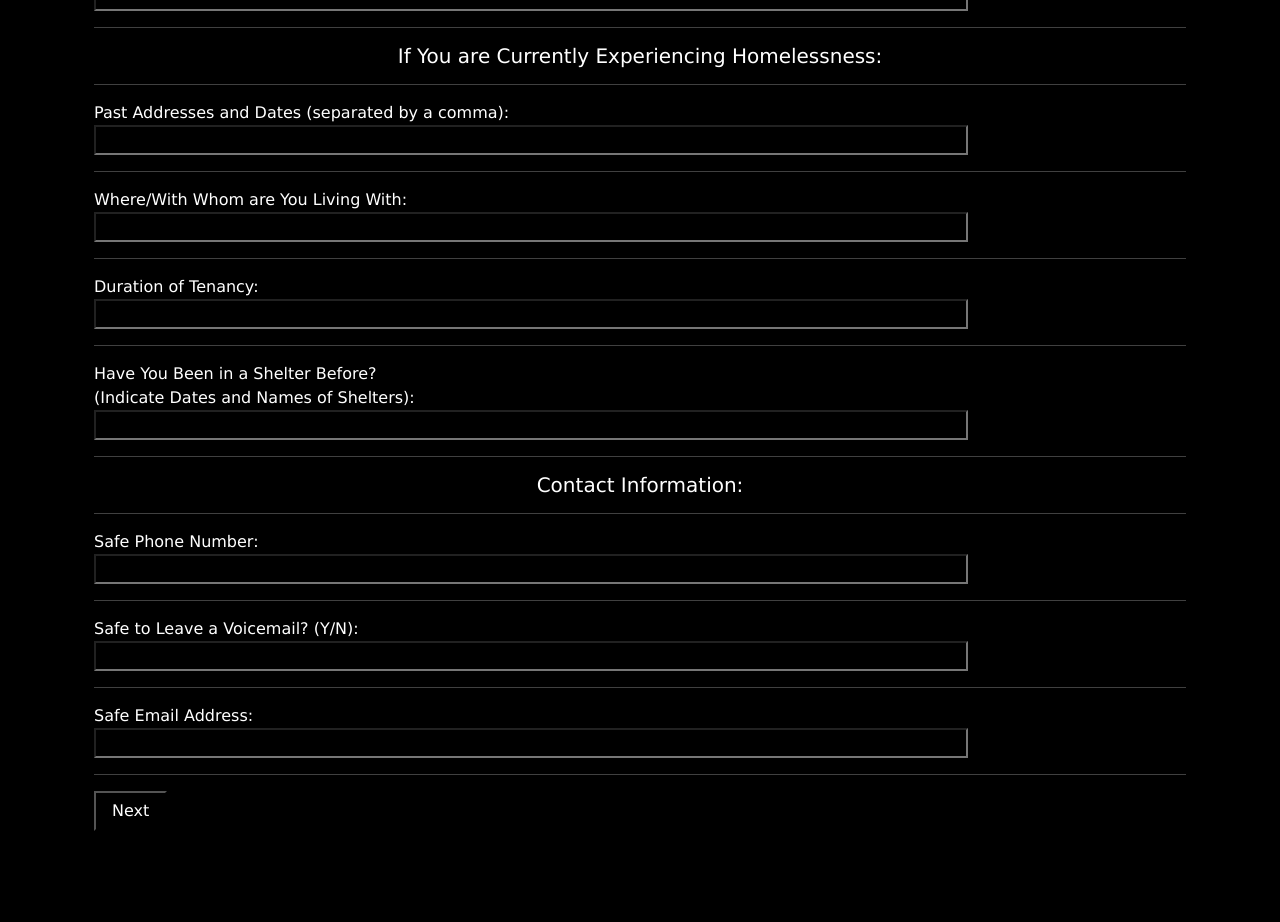
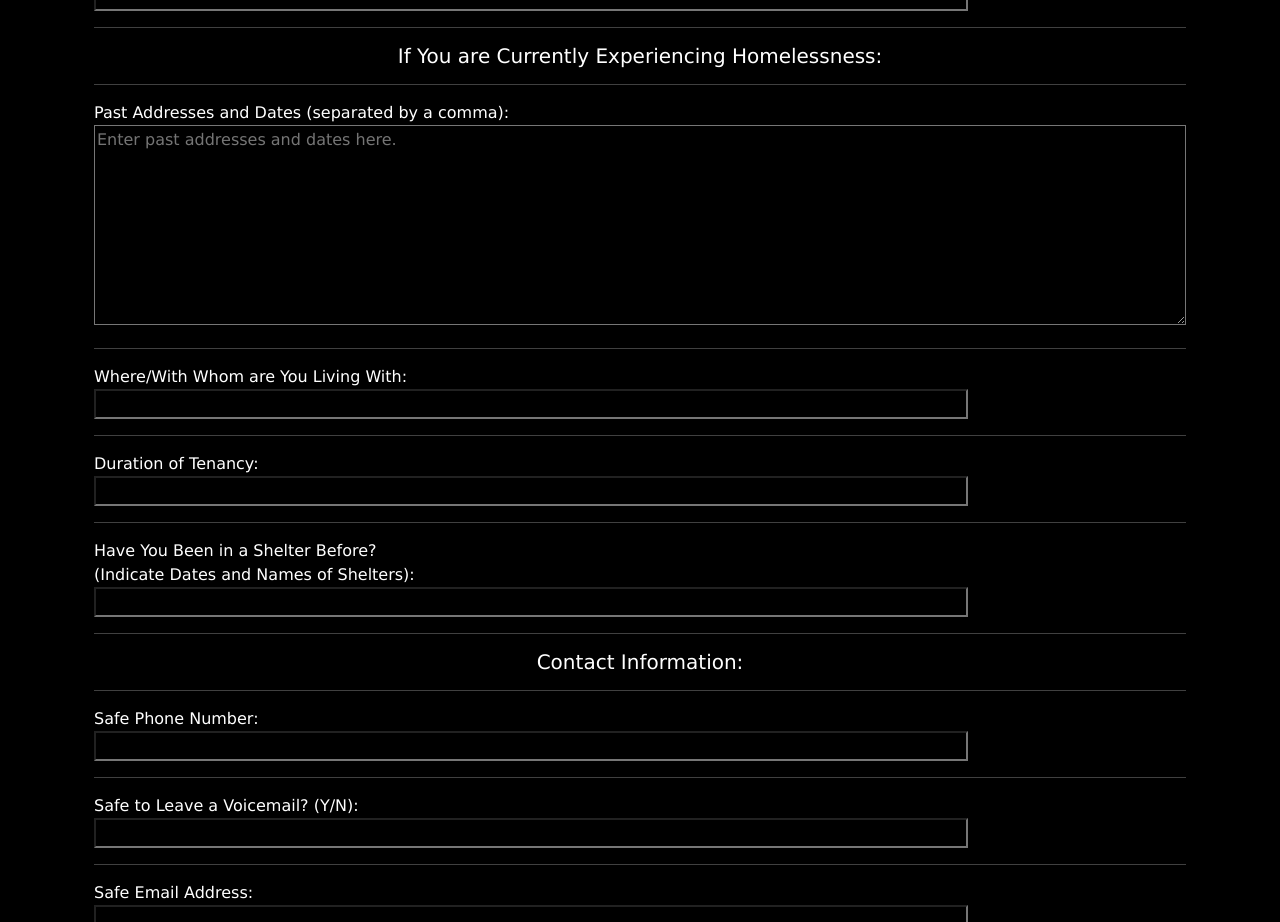
Before and after one commit to buhaymalaya/trial_react_capstone, a React (Vite) app: page /intakepage in a window 1280 px wide. Shown: the part 1560-2482 px from the top of the page. Before the commit the page ends 2415 px from the top, so only its background shows below. Built offline with nearby package versions, Linux system fonts and the light colour scheme.

Commit message:
textarea for past residences

```diff
--- a/src/components/forms/IntakeForm.jsx
+++ b/src/components/forms/IntakeForm.jsx
@@ -197,7 +197,15 @@ const IntakeForm = () => {
                         <h5 style={{ textAlign: 'center' }}>If You are Currently Experiencing Homelessness:</h5> <hr />
 
                         <label htmlFor="pastresidency">Past Addresses and Dates (separated by a comma):</label><br />
-                        <input type="text" id="pastresidency" name="pastresidency" required /> <hr />
+    {/* 8/10 edited to textarea for more char */}
+                        <textarea
+                        id="pastresidency"
+                        name="pastresidency"
+                        rows="4"
+                        cols="50"
+                        required
+                        placeholder="Enter past addresses and dates here."
+                        ></textarea> <hr />
 
                         <label htmlFor="currentResidency">Where/With Whom are You Living With:</label><br />
                         <input type="text" id="currentResidency" name="currentResidency" required /> <hr />
@@ -364,9 +372,7 @@ onChange={(e) => handleChange(e, setCharCountHistory, charLimitHistory)}
                         name="otherInfo"
                         rows="10"
                         style={{ width: '100%' }}
-                        placeholder='Any other relevant information you would like to share about
-                        the experiences you encountered with your POH as well as your current needs,
-                        challenges/obstacles, and responsibilities.'
+                        placeholder='Any other relevant information you would like to share about the experiences you encountered with your POH as well as your current needs, challenges/obstacles, and responsibilities.'
     // added on 8/10
                         maxLength={charLimitOtherInfo}
                         onChange={(e) => handleChange(e, setCharCountOtherInfo, charLimitOtherInfo)}
```
